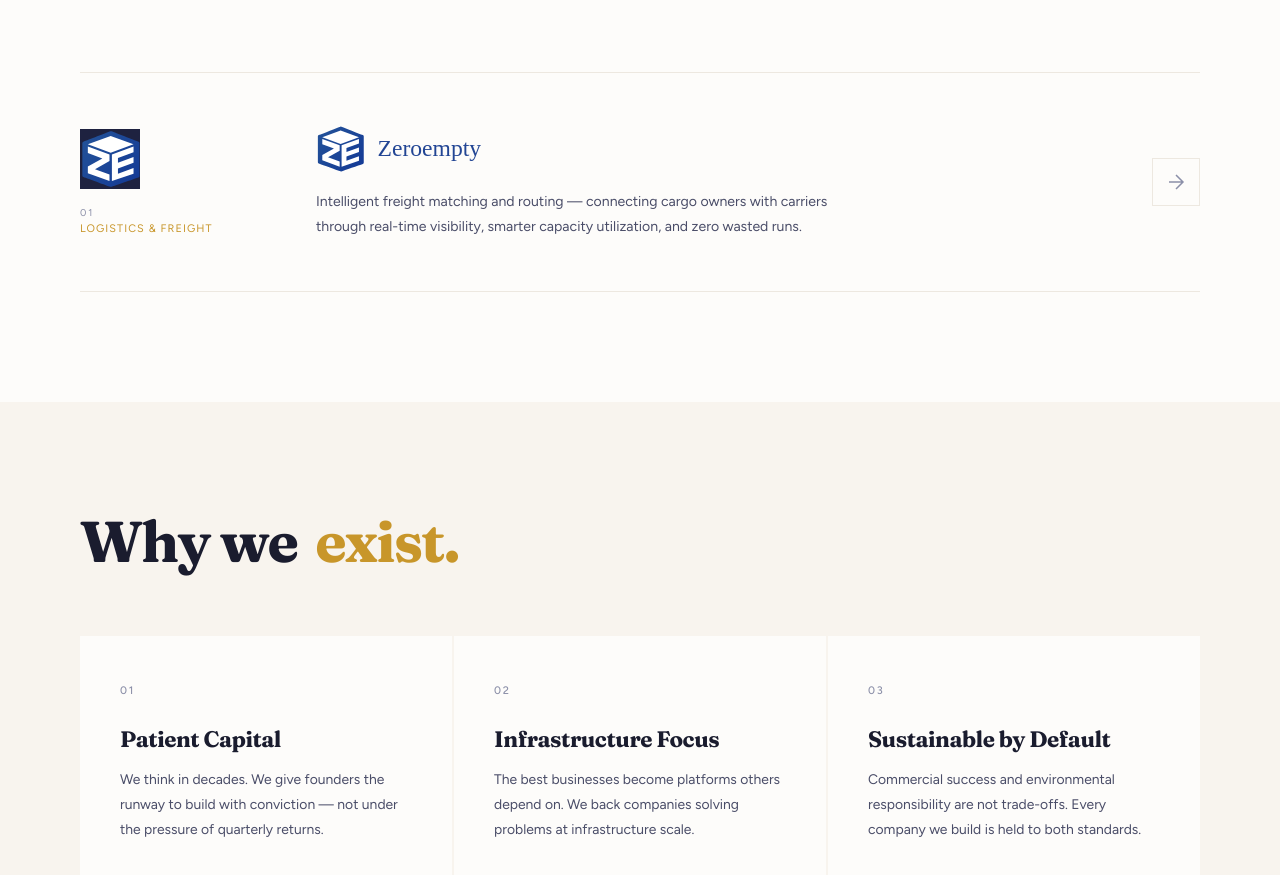
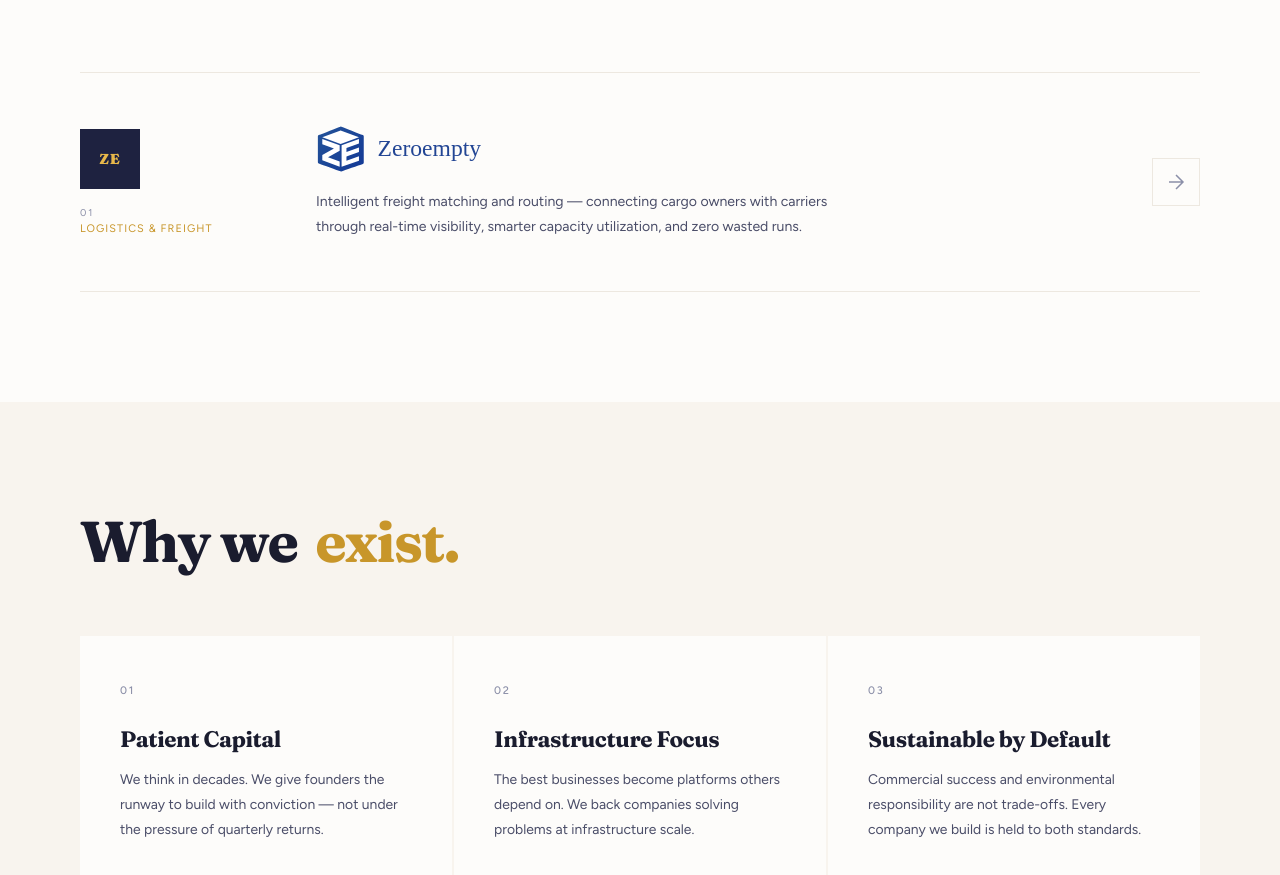
Before and after one commit to zeroempty-dev/blueseed-web, a React (Create React App) app: page / in a window 1280 px wide. Shown: the part 1403-2278 px from the top of the page. Built offline with nearby package versions, Linux system fonts and the light colour scheme.

Commit message:
Remove duplicate logo from badge, keep only in card body

```diff
--- a/src/pages/Home.css
+++ b/src/pages/Home.css
@@ -159,10 +159,8 @@
 .cc-badge {
   width: 60px; height: 60px; background: var(--navy);
   display: flex; align-items: center; justify-content: center;
-  overflow: hidden;
-}
-.cc-badge-logo {
-  width: 100%; height: 100%; object-fit: cover; object-position: left center;
+  font-family: var(--sans); font-size: 0.9rem; font-weight: 800;
+  color: var(--gold-lt); letter-spacing: 0.06em;
 }
 .cc-meta { display: flex; flex-direction: column; gap: 4px; }
 .cc-num { font-size: 0.62rem; letter-spacing: 0.18em; color: var(--ink-soft); }
--- a/src/pages/Home.jsx
+++ b/src/pages/Home.jsx
@@ -62,9 +62,7 @@ export default function Home() {
         </div>
         <div className="company-card reveal rd1">
           <div className="cc-left">
-            <div className="cc-badge">
-              <img src="/zeroempty-logo.svg" alt="ZeroEmpty" className="cc-badge-logo" />
-            </div>
+            <div className="cc-badge">ZE</div>
             <div className="cc-meta">
               <span className="cc-num">01</span>
               <span className="cc-sector">Logistics & Freight</span>
```
